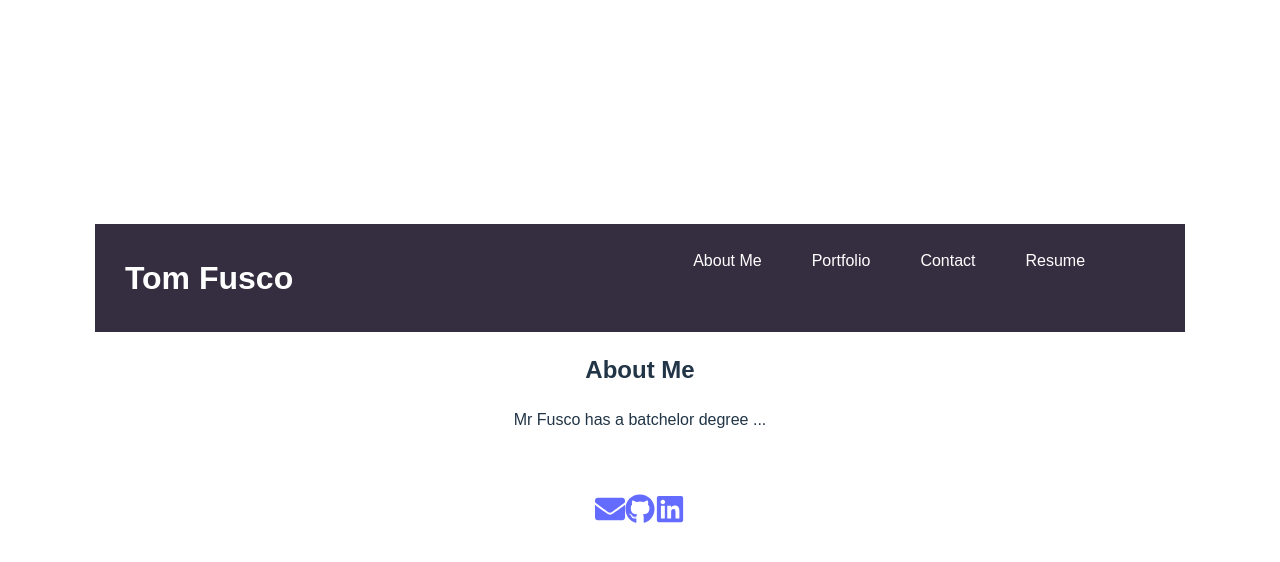
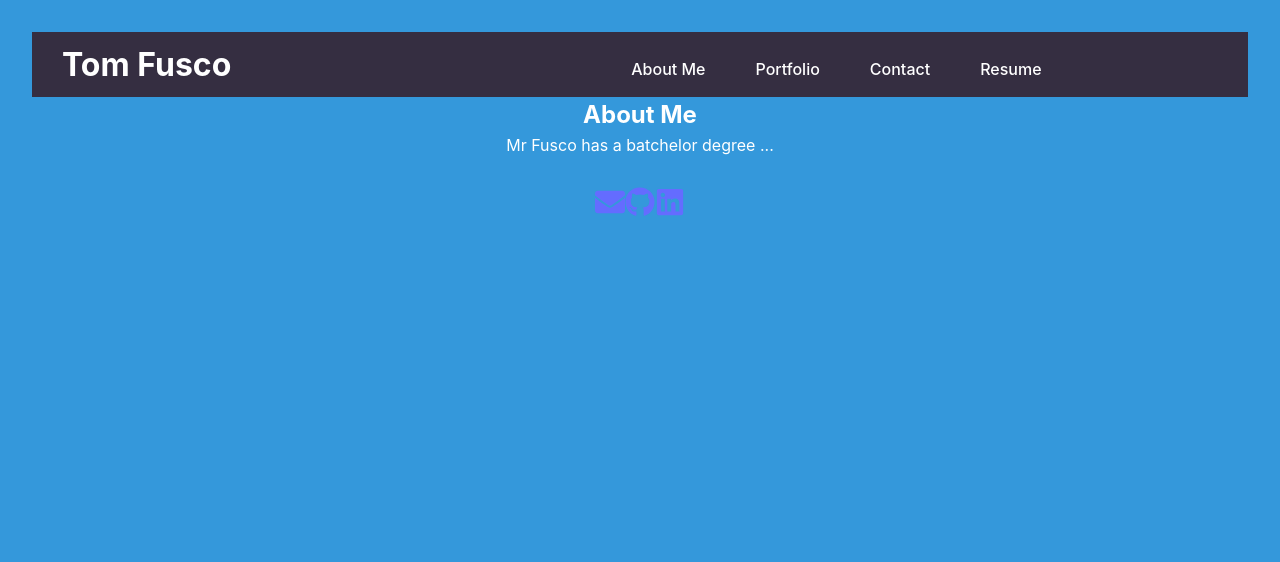
Before and after one commit to smokerdog57/reactPortfolio, a React (Vite) app: page / in a window 1280 px wide. Shown: the top 562 px of the page. Built offline with nearby package versions, Linux system fonts and the light colour scheme.

Commit message:
v.96 updated index.css and app.css to remove conflicts

```diff
--- a/src/styles/app.css
+++ b/src/styles/app.css
@@ -1,6 +1,6 @@
-/* /src/styles/App.css */
+/* /src/styles/app.css v0.96 */
 #root {
-  max-width: 1280px;
+  max-width: 100%;
   margin: 0 auto;
   padding: 2rem;
   text-align: center;
@@ -12,6 +12,7 @@
 
 /* Set body properties: font and margins */
 body {
-  font-family: Arial, Helvetica, sans-serif;
+  /* font-family: Arial, Helvetica, sans-serif; */
   margin: 0px 15px 0px 5px;
+  color: white;
 }
--- a/src/styles/index.css
+++ b/src/styles/index.css
@@ -1,11 +1,14 @@
-/* /src/styles/index.css */
+/* /src/styles/index.css v0.96 */
+
+/* import dependencies */
+@import './reset.css';
+
+/* Global styles */
 :root {
-  font-family: Inter, system-ui, Avenir, Helvetica, Arial, sans-serif;
   line-height: 1.5;
   font-weight: 400;
-
+  /* color: white; */
   color-scheme: light dark;
-  color: rgba(255, 255, 255, 0.87);
   background-color: #242424;
 
   font-synthesis: none;
@@ -14,21 +17,33 @@
   -moz-osx-font-smoothing: grayscale;
 }
 
+body {
+  font-family: Inter, system-ui, Avenir, Helvetica, Arial, sans-serif;
+  background-color: #3498db;
+  width: 100%;
+  margin: 0;
+  padding: 0;
+  place-items: center;
+  min-width: 320px;
+  min-height: 100vh;
+}
+
+main {
+  margin-left: 20px;
+}
+
 a {
   font-weight: 500;
   color: #646cff;
   text-decoration: inherit;
 }
+
 a:hover {
   color: #535bf2;
 }
 
-body {
-  margin: 0;
-  display: flex;
-  place-items: center;
-  min-width: 320px;
-  min-height: 100vh;
+button {
+  background-color: #f9f9f9;
 }
 
 h1 {
@@ -36,34 +51,9 @@ h1 {
   line-height: 1.1;
 }
 
-button {
-  border-radius: 8px;
-  border: 1px solid transparent;
-  padding: 0.6em 1.2em;
-  font-size: 1em;
-  font-weight: 500;
-  font-family: inherit;
-  background-color: #1a1a1a;
-  cursor: pointer;
-  transition: border-color 0.25s;
-}
-button:hover {
-  border-color: #646cff;
-}
-button:focus,
-button:focus-visible {
-  outline: 4px auto -webkit-focus-ring-color;
-}
-
 @media (prefers-color-scheme: light) {
   :root {
     color: #213547;
     background-color: #ffffff;
   }
-  a:hover {
-    color: #747bff;
-  }
-  button {
-    background-color: #f9f9f9;
-  }
 }
--- a/src/styles/project.css
+++ b/src/styles/project.css
@@ -6,6 +6,7 @@
 }
 
 .project-card-flex-container {
+    flex: initial;
     display: flex;
     justify-content: space-between;
     position: relative;
```
